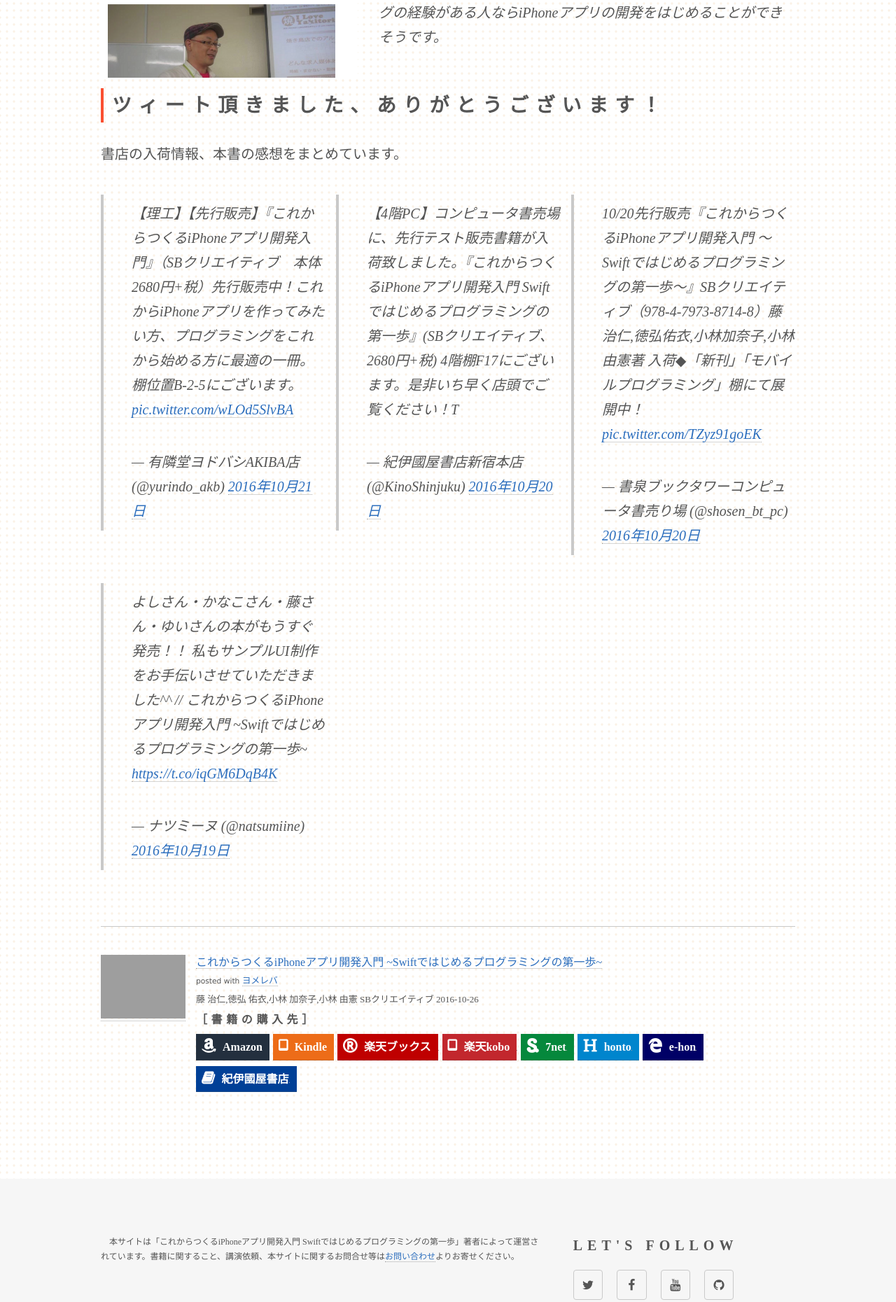
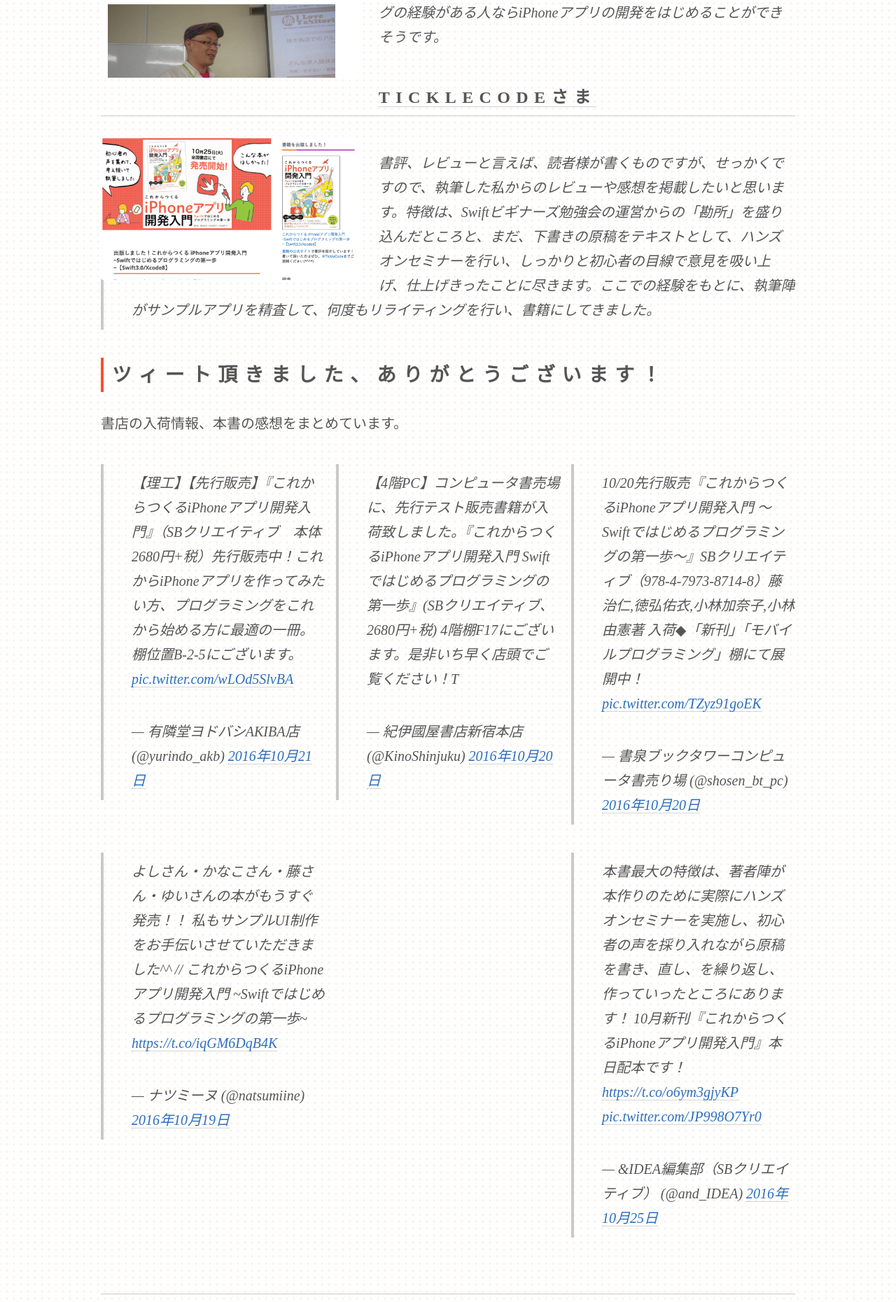
Before and after one commit to swiftbg/swiftbgbook, a plain HTML site: page review/index.html in a window 1280 px wide. Shown: the part 1020-2880 px from the top of the page at 70% size. Drawn offline with Linux system fonts and the light colour scheme; files that its build step writes are made by us from their sources; grey boxes are pictures that could not be loaded; files whose address does not match are found by name.

Commit message:
Review Page Item Add

```diff
--- a/review/index.html
+++ b/review/index.html
@@ -100,6 +100,8 @@
 							<h2>ブログにて書評を頂きました、ありがとうございます！</h2>
 							<h3><a href="https://mon8co.com/weekly-mon8co-20161022/">モンハコさま</a></h3>
 							<p><span class="image left"><a href="https://mon8co.com/weekly-mon8co-20161022/"><img src="./images/review_00001.png" alt="本書レビュー、モンハコさま" /></a></span><blockquote>この本は、iPhoneアプリの開発手順とその開発言語であるSwiftについてわかりやすく書かれています。私もiPhoneアプリ開発やSwift言語の勉強にはとても興味があるのですが、今のところ全く手がまわっていません。この本は図版を多用してとてもわかりやすくiPhoneアプリの作り方が書かれているので、少しでもプログラミングの経験がある人ならiPhoneアプリの開発をはじめることができそうです。</blockquote></p>
+							<h3><a href="http://ticklecode.com/bookswift/">TickleCodeさま</a></h3>
+							<p><span class="image left"><a href="http://ticklecode.com/bookswift/"><img src="./images/review_00002.png" alt="本書レビュー、TickleCodeさま" /></a></span><blockquote>書評、レビューと言えば、読者様が書くものですが、せっかくですので、執筆した私からのレビューや感想を掲載したいと思います。特徴は、Swiftビギナーズ勉強会の運営からの「勘所」を盛り込んだところと、まだ、下書きの原稿をテキストとして、ハンズオンセミナーを行い、しっかりと初心者の目線で意見を吸い上げ、仕上げきったことに尽きます。ここでの経験をもとに、執筆陣がサンプルアプリを精査して、何度もリライティングを行い、書籍にしてきました。</blockquote></p>
 						</section>
 						<section class="clearfix">
 							<h2>ツィート頂きました、ありがとうございます！</h2>
@@ -118,6 +120,9 @@
 								</div>
 								<div class="tweet-box-item">
 									<blockquote class="twitter-tweet" data-lang="ja"><p lang="ja" dir="ltr">よしさん・かなこさん・藤さん・ゆいさんの本がもうすぐ発売！！ 私もサンプルUI制作をお手伝いさせていただきました^^ // これからつくるiPhoneアプリ開発入門 ~Swiftではじめるプログラミングの第一歩~　<a href="https://t.co/iqGM6DqB4K">https://t.co/iqGM6DqB4K</a></p>&mdash; ナツミーヌ (@natsumiine) <a href="https://twitter.com/natsumiine/status/788638105402171392">2016年10月19日</a></blockquote>
+								</div>
+								<div class="tweet-box-item">
+									<blockquote class="twitter-tweet" data-lang="ja"><p lang="ja" dir="ltr">本書最大の特徴は、著者陣が本作りのために実際にハンズオンセミナーを実施し、初心者の声を採り入れながら原稿を書き、直し、を繰り返し、作っていったところにあります！ 10月新刊『これからつくるiPhoneアプリ開発入門』本日配本です！  <a href="https://t.co/o6ym3gjyKP">https://t.co/o6ym3gjyKP</a> <a href="https://t.co/JP998O7Yr0">pic.twitter.com/JP998O7Yr0</a></p>&mdash; &amp;IDEA編集部（SBクリエイティブ） (@and_IDEA) <a href="https://twitter.com/and_IDEA/status/790799979325501441">2016年10月25日</a></blockquote>
 								</div>
 							</div>
 						</section>
```
Also changed, not shown: review/images/review_00002.png (added).
